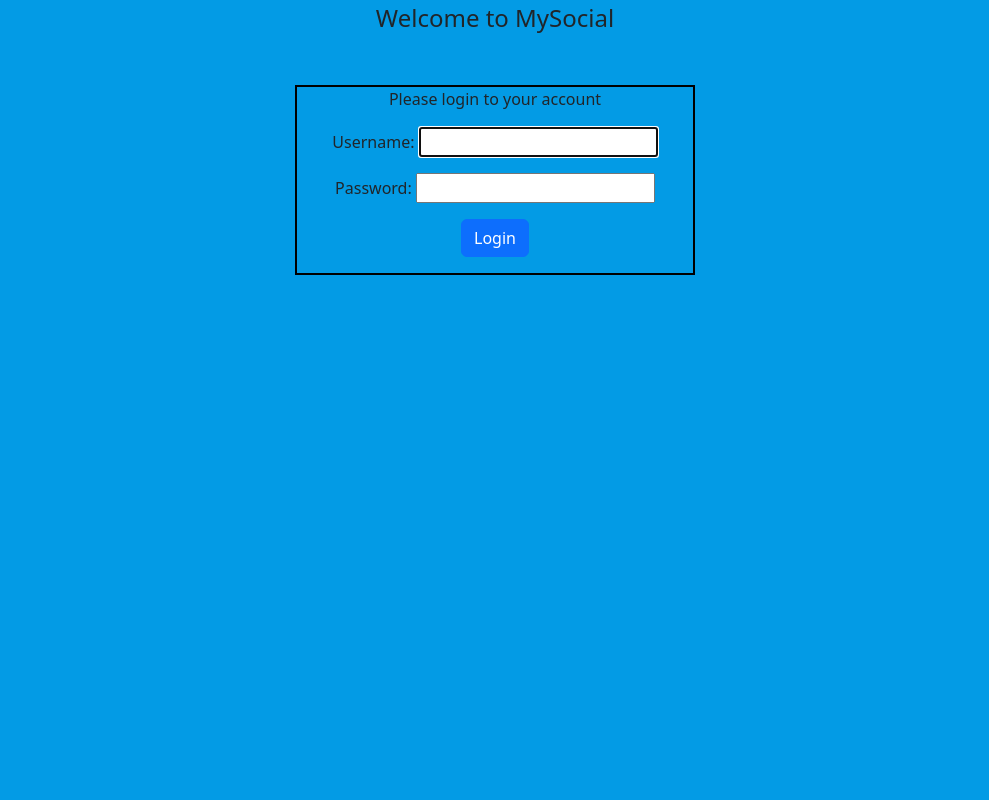
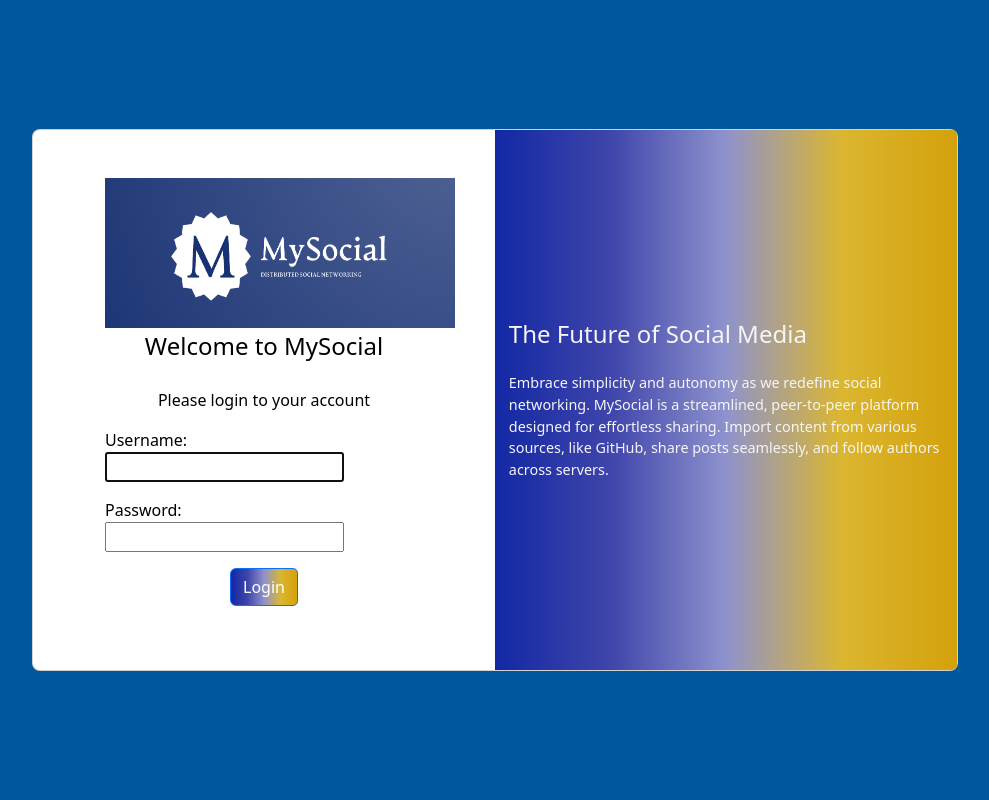
Before and after one commit to momo3404/MySocial, a Django app: page /mysocial/login/ in a window 1280 px wide. Shown: the whole page, without its empty margins (145-1134 px from the left). Run offline with Django 4.2, Linux system fonts and the light colour scheme.

Commit message:
login page UI

```diff
--- a/mysocial/templates/base/registration/login.html
+++ b/mysocial/templates/base/registration/login.html
@@ -1,4 +1,5 @@
 <!DOCTYPE html>
+{% load static %}
 <html>
 <head>
     <meta charset="UTF-8">
@@ -7,27 +8,79 @@
     <title>Login</title>
 </head>
 
-<body class="h-100 gradient-form" style="background-color: #039BE5;">
-    <div class="text-center">
-    <h4 class="mt-1 mb-5 pb-1">Welcome to MySocial</h4>
-
+<body class="h-100 gradient-form" style="background-color: #01579B;">
     <style>
         .center {
             margin: auto;
             width: 400px;
             border:1px solid black;
         }
+
+        .gradient-custom-2 {
+        /* fallback for old browsers */
+        background: #01579B;
+
+        /* Chrome 10-25, Safari 5.1-6 */
+        background: -webkit-linear-gradient(to right, #1228A4, #3F45AA, #8E92CD, #DBB630, #D4A10B);
+
+        /* W3C, IE 10+/ Edge, Firefox 16+, Chrome 26+, Opera 12+, Safari 7+ */
+        background: linear-gradient(to right, #1228A4, #3F45AA, #8E92CD, #DBB630, #D4A10B);
+        }
+
+        @media (min-width: 768px) {
+        .gradient-form {
+        height: 100vh !important;
+        }
+        }
+        @media (min-width: 769px) {
+        .gradient-custom-2 {
+        border-top-right-radius: .3rem;
+        border-bottom-right-radius: .3rem;
+        }
+        }
     </style>
-    <div class="center">
-        <form  style="border:1px solid black" class="form-group" method="post" action="{% url 'mysocial:login' %}">
-        <p>Please login to your account</p>
+    <section class="h-100 gradient-form .gradient-custom-2" >
+        <div class="container py-5 h-100 .">
+          <div class="row d-flex justify-content-center align-items-center h-100">
+            <div class="col-xl-10">
+              <div class="card rounded-3 text-black">
+                <div class="row g-0">
+                  <div class="col-lg-6">
+                    <div class="card-body p-md-5 mx-md-4">
+
+                      <div class="text-center">
+
+                        <img src="{% static "images/logo.png" %}" alt="Logo" style="width:350px;height:150px;">
+                        <h4 class="mt-1 mb-4 pb-1">Welcome to MySocial</h4>
+                      </div>
+                      <form class="form-group" method="post" action="{% url 'mysocial:login' %}">
+                        <p style="text-align: center;"> Please login to your account </p>
+
                             {% csrf_token %}
                             {{ form.as_p }}
+
+
                         <div class="text-center">
                             <button class="btn btn-primary btn-block fa-lg gradient-custom-2 mb-3" type="submit">Login</button>
                         </div>
                         </form>
+
                     </div>
+                  </div>
+                  <div class="col-lg-6 d-flex align-items-center gradient-custom-2">
+                    <div>
+                      <h4 style="color:whitesmoke; margin-left: 3%;" class="mb-4">The Future of Social Media</h4>
+                      <p style="color:whitesmoke; text-align:left; font-size:90%; margin-left: 3%; margin-right: 3%;" class="small mb-0">Embrace simplicity and autonomy as we redefine social networking.
+                         MySocial is a streamlined, peer-to-peer platform designed for effortless sharing. Import content from various sources, like GitHub,
+                         share posts seamlessly, and follow authors across servers.</p>
+                    </div>
+                  </div>
+                </div>
+              </div>
+            </div>
+          </div>
+        </div>
+      </section>
 </body>
 
 </html>
```
Also changed, not shown: mysocial/templates/images/logo.png (deleted), static/images/logo.png (added), 1 other file. Lines whose indentation alone changed are shown as unchanged.
